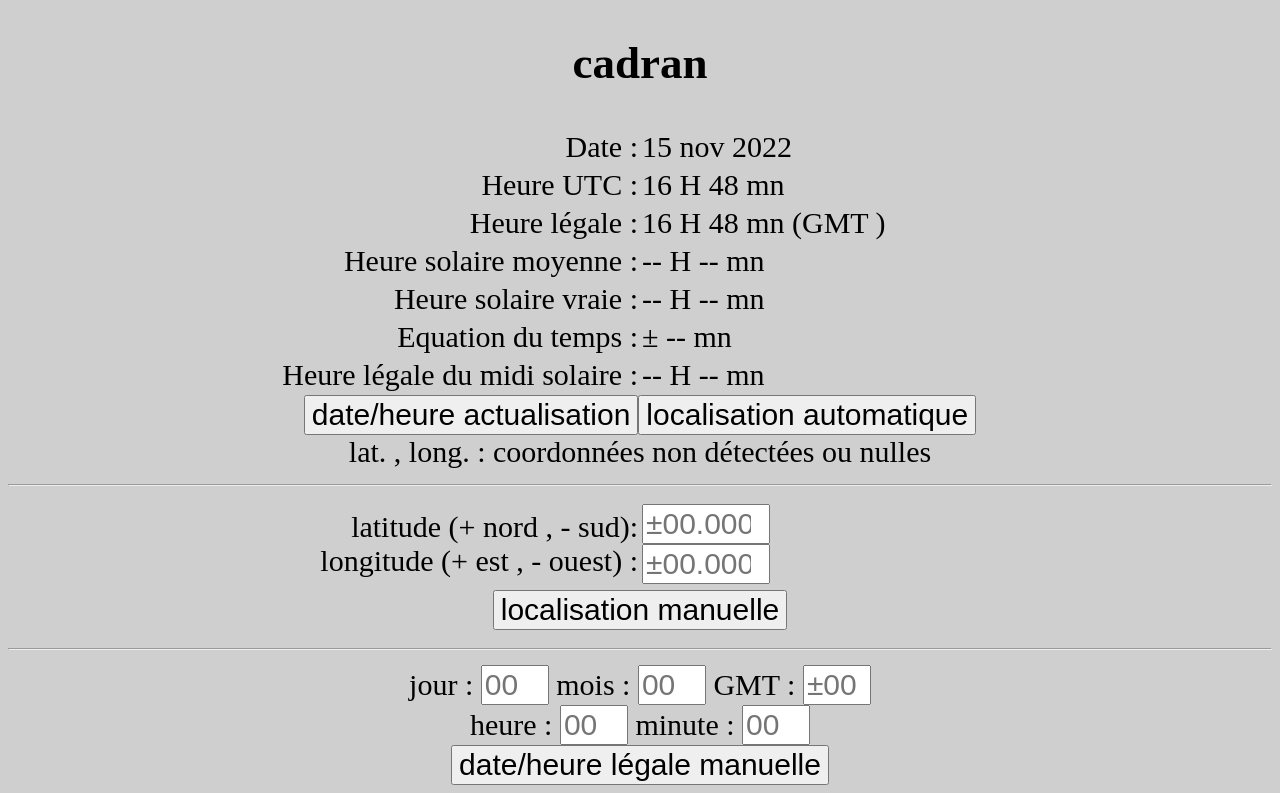
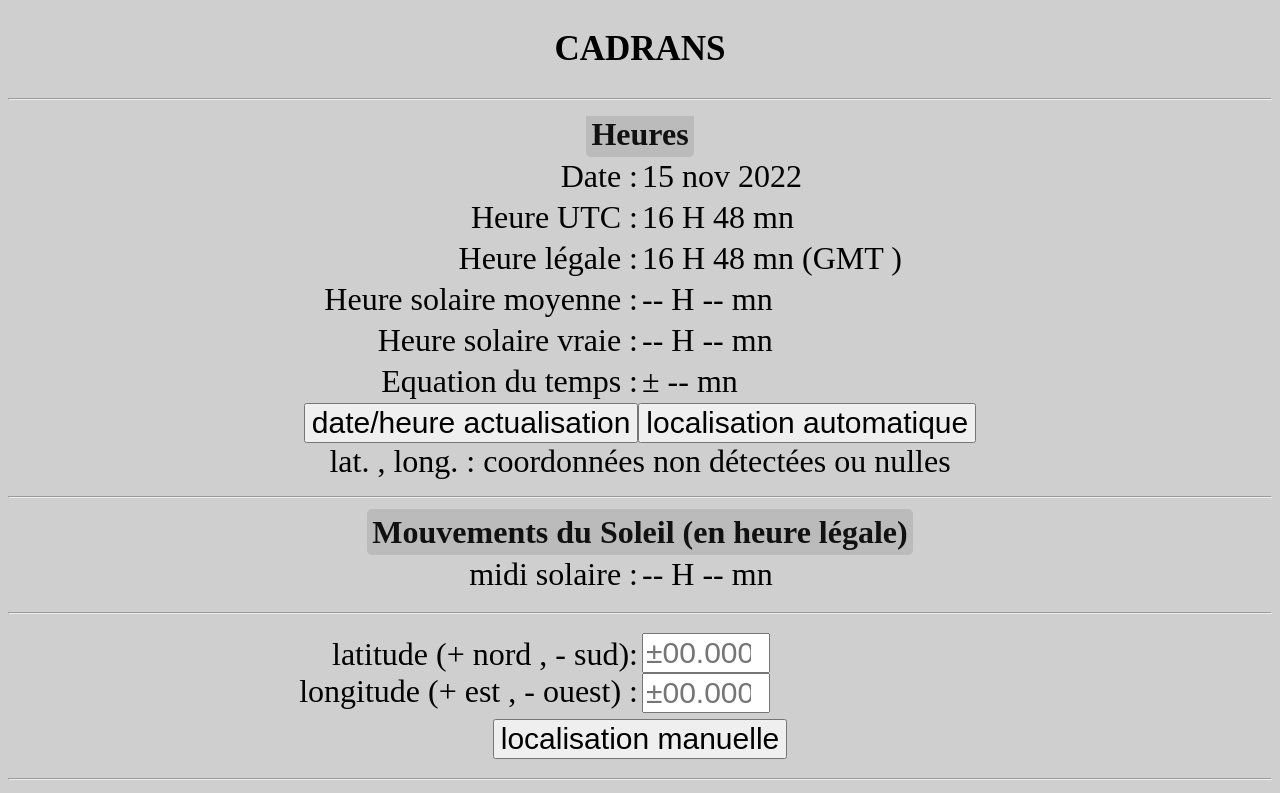
Before and after one commit to creations56/cadran, a plain HTML site: page index.html in a window 1280 px wide. Shown: the top 793 px of the page. Drawn offline with Linux system fonts and the light colour scheme.

Commit message:
Add files via upload

```diff
--- a/cadran.css
+++ b/cadran.css
@@ -2,9 +2,10 @@
 body{
 	background-color:#cfcfcf;
 	text-align: center;
-	font-size: 30px;
+	font-size: 32px;
 	touch-action: manipulation;/*supprime double touche pour zoomer*/
 }
+/*
 textarea {
   width:80%;
   margin-top:10px;
@@ -12,11 +13,20 @@ textarea {
   font-size: 30px;
   border-radius: 10px;
 }
-
+*/
 .gris{
   background-color: #aaaaaa;
   /*font-family: "Courier New", Courier, monospace; // pour alignement caracteres */
   /*font-weight: bold;*/
+}
+
+.titre{ border-radius: 5px; padding: 5px;font-weight: bold ; font-size: 32px;background-color: #bbbbbb ; color: #111111;}
+
+
+
+h2{
+  font-size: 35px;
+  font-weight: bold;
 }
 
 button {
--- a/cadran.js
+++ b/cadran.js
@@ -6,7 +6,13 @@ var HSV=new Date(); // heure solaire vraie
 
 var decalageHL=0; // decalage heure UTC par rapport a HL
 var decalageHSM=0;// decalage heure HSM par rapport a HL
-var decalageHSV=0;// decalage heure HSV par rapport a HL
+var decalageHSV=0;// decalage heure HSV par rapport a HL, HL=HSV-decalageHSV
+
+var HLS=0; // heure du lever de soleil
+var HCS=0; // heure du coucher de soleil
+var ALS=0; // azimut au lever du soleil
+var ACS=0; // azimut au coucher du soleil
+var hautSolMidi=0; // hauteur du soleil a midi
 
 const nomMois = ['jan', 'fev', 'mars', 'avr', 'mai', 'juin', 'juil', 'aout', 'sept', 'oct','nov','dec'];
 const nbJoursMois = [31,28,31,30,31,30,31,31,30,31,30,31];
@@ -128,7 +134,7 @@ function afficheHL(){
   //decalageHL=String(-1*HL.getTimezoneOffset()/60);
   if (decalageHL>0){decalageHL_texte="+"+decalageHL;};
   formatHeure=ajouteZero(heureHL)+" H "+ajouteZero(minuteHL)+" mn"+" ("+"GMT "+decalageHL_texte+")";
-  document.getElementById("l3").textContent=formatHeure;
+  document.getElementById("idHL").textContent=formatHeure;
 }
 
 // ----- calcul heure solaire moyenne , heure solaire vraie, heure UTC ------
@@ -174,14 +180,14 @@ function calculHSV() {
   if (lat!=99) {affichET=Math.round(deltaT)+" mn" }// -----
   document.getElementById("idET").textContent=affichET;
   // calcul heure solaire vraie
-  decalageHSV=long/15-decalageHL-deltaT/60;
+  decalageHSV=long/15-decalageHL-deltaT/60; // HL=HSV-decalageHSV
   HSV.setTime(HL.getTime() + (decalageHSV*60*60*1000));
   let formatHeure=""; // variable locale
   let heureHSV=HSV.getHours();
   let minuteHSV=HSV.getMinutes();
   formatHeure=ajouteZero(heureHSV)+" H "+ajouteZero(minuteHSV)+" mn";
   if (lat!=99) {affichHSV=formatHeure }// -----
-  document.getElementById("l5").textContent=affichHSV;
+  document.getElementById("idHSV").textContent=affichHSV;
   // calcul midi solaire
   //midiSolaire.setHours(12-decalageHSV);
   let midiSol=12-decalageHSV;
@@ -259,7 +265,7 @@ function validCoordManuel() {
   if (long>180) {long=180;}
   if (long<-180) {long=-180;}
   majAffichages();
-  latLong="actif";
+  //latLong="actif";
 }
 
 // -------------------------------------------
@@ -343,6 +349,13 @@ function setHLmanuelle() {
 }
 
 // -------------------------------------------
+// ----------- position du soleil ------------
+// -------------------------------------------
+
+
+
+
+// -------------------------------------------
 // ------------- initialisation --------------
 // -------------------------------------------
 function initialisation(){
--- a/index.html
+++ b/index.html
@@ -1,7 +1,7 @@
 <!DOCTYPE html>
 <html>
 <head>
-<title>cadran</title>
+<title>CADRANS</title>
 <meta charset="UTF-8">
 <!--
 <script src="//code.jquery.com/jquery-1.12.0.min.js">// bibliotheque jQuery
@@ -11,11 +11,14 @@
 </head>
 <body onload="initialisation()">
 
-<h2>cadran</h2>
-
+<h2>CADRANS</h2>
+<hr />
 <div style="overflow-x: auto;"><!-- Making the table responsive -->
 
 <table width="100%"> <!-- table 1-->
+<tr>
+<span class="titre">Heures</span>
+</tr>
 <tr>
   <td width="50%" style="text-align: right;">Date :</td>
   <td width="50%" style="text-align: left;"><span id="idDate"></span></td>
@@ -26,7 +29,7 @@
 </tr>
 <tr>
   <td width="50%" style="text-align: right;">Heure légale :</td>
-  <td width="50%" style="text-align: left;"><span id="l3">-- H -- mn</span></td>
+  <td width="50%" style="text-align: left;"><span id="idHL">-- H -- mn</span></td>
 </tr>
 <tr>
   <td width="50%" style="text-align: right;">Heure solaire moyenne :</td>
@@ -34,27 +37,35 @@
 </tr>
 <tr>
   <td width="50%" style="text-align: right;">Heure solaire vraie :</td>
-  <td width="50%" style="text-align: left;"><span id="l5">-- H -- mn</span></td>
+  <td width="50%" style="text-align: left;"><span id="idHSV">-- H -- mn</span></td>
 </tr>
 <tr>
   <td width="50%" style="text-align: right;">Equation du temps :</td>
   <td width="50%" style="text-align: left;"><span id="idET">&#177;-- mn</span></td>
 </tr>
+
+</table>
+
+<table width="100%"> <!-- table 1-->
 <tr>
-  <td width="50%" style="text-align: right;">Heure légale du midi solaire :</td>
+<button onclick="heureAuto()">date/heure actualisation</button>
+<button onClick="affichageCoord()">localisation automatique</button><br />
+lat. , long. : <span id="idLatLong">&#177;--.--- ° , &#177;--.--- °</span><br />
+</tr > <!-- ligne 6 -->
+</table>
+
+<hr />
+<table width="100%">
+<tr>
+<span class="titre">Mouvements du Soleil (en heure légale)</span>
+</tr>
+<tr>
+  <td width="50%" style="text-align: right;">midi solaire :</td>
   <td width="50%" style="text-align: left;"><span id="idmidi">-- H -- mn</span></td>
 </tr>
 </table>
 
-<table width="100%"> <!-- table 1-->
-<button onclick="heureAuto()">date/heure actualisation</button>
-<button onClick="affichageCoord()">localisation automatique</button><br />
-lat. , long. : <span id="idLatLong">&#177;--.--- ° , &#177;--.--- °</span><br />
-<hr>
-
-</tr > <!-- ligne 6 -->
-</table>
-
+<hr />
 <table width="100%"><!-- table 2 -->
 <tr>
 <td width="50%" style="text-align: right;">
@@ -69,10 +80,8 @@ lat. , long. : <span id="idLatLong">&#177;--.--- ° , &#177;--.--- °</span><br
 </table>
 
 <table width="100%">
-
 <tr> <!-- ligne 7 -->
 <td width="100%">
-
 <button onClick="validCoordManuel()">localisation manuelle</button>
 </td>
 </tr>
```
